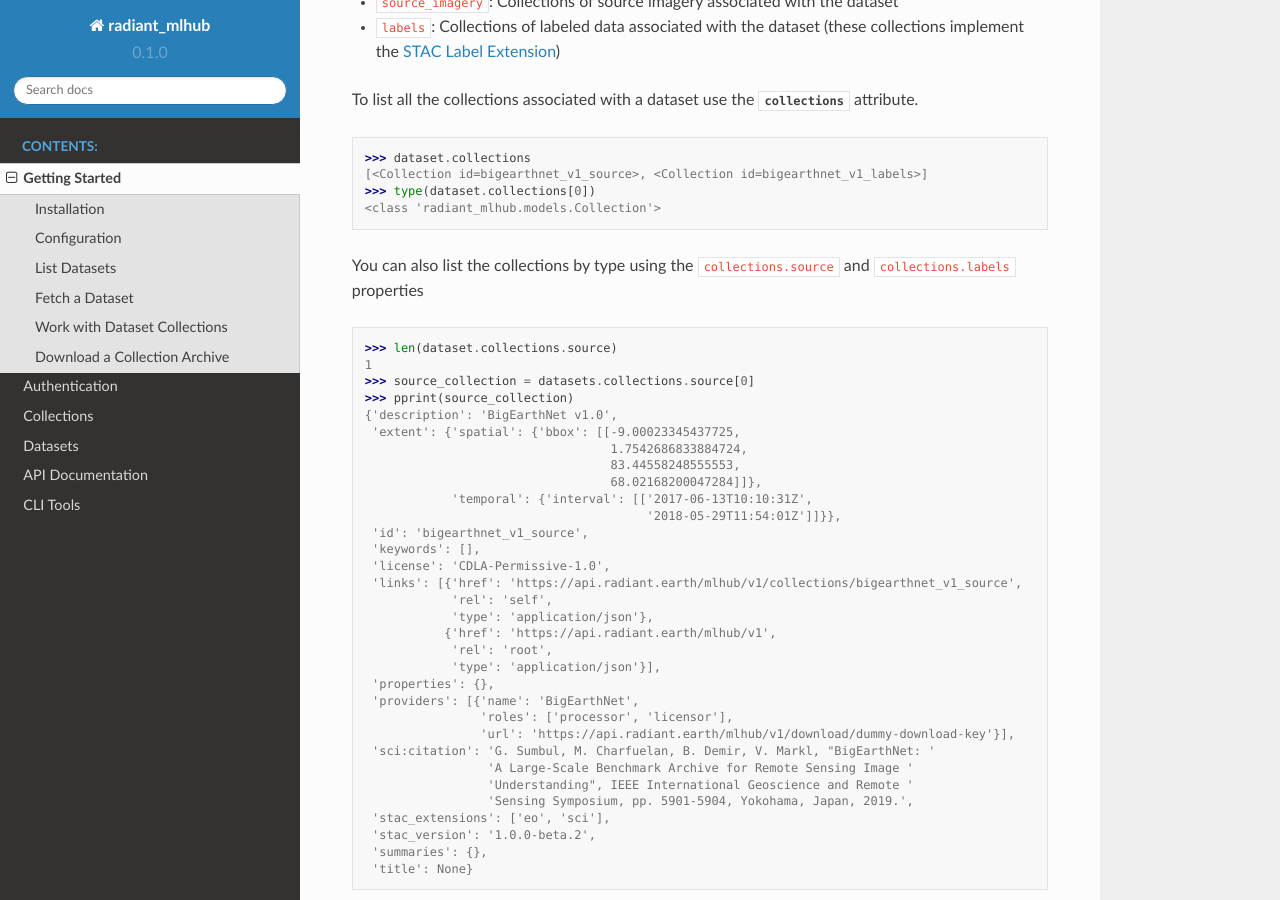
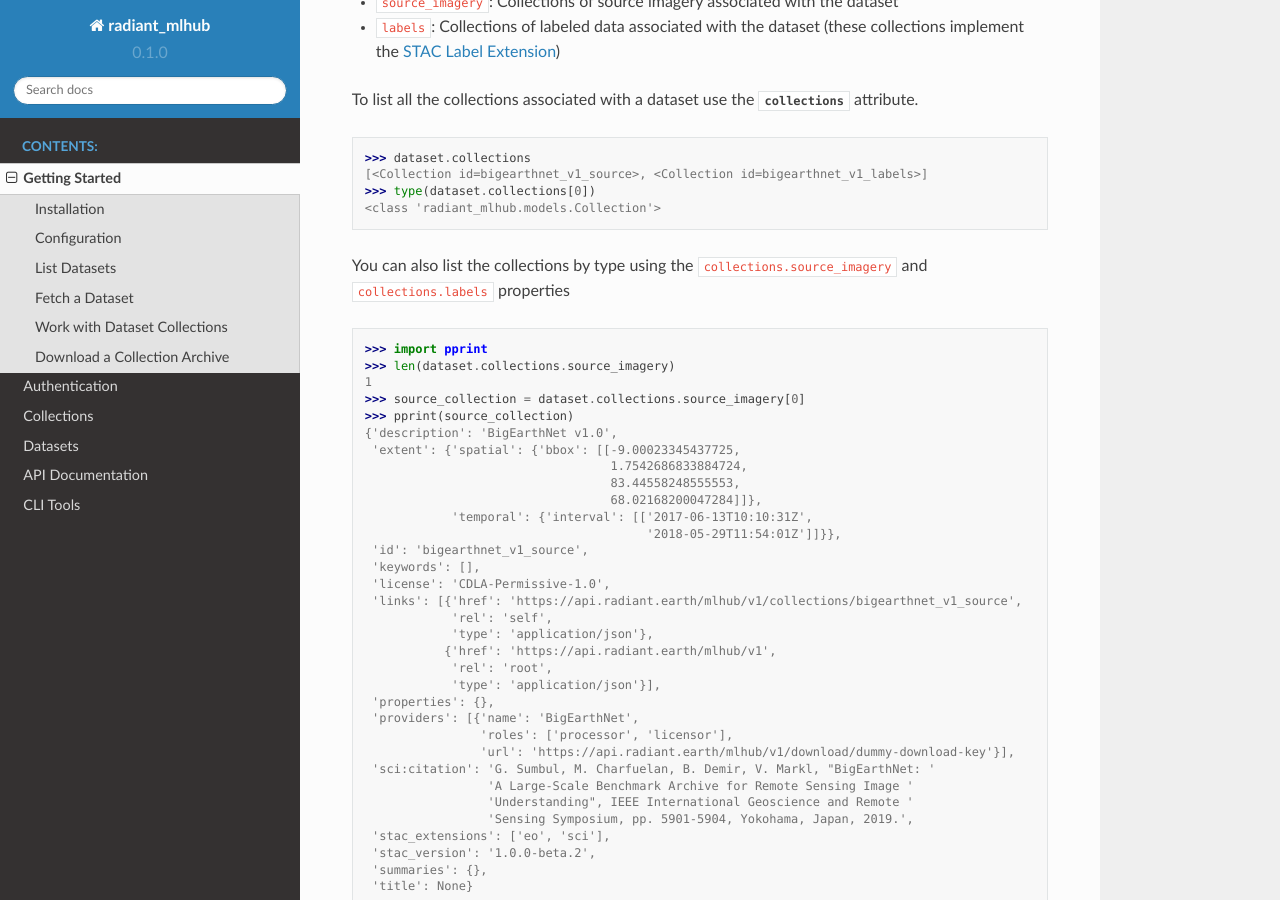
Before and after one commit to radiantearth/radiant-mlhub, a Sphinx documentation site: the page built from docs/source/getting_started.rst, in a window 1280 px wide and 900 px high, scrolled down 1345 px. Built offline with Sphinx 7.4.7 and the Read the Docs theme 2.0.0, drawn with Linux system fonts in a browser that asks for light colours.

Commit message:
source -> source_imagery in Getting Started docs

```diff
--- a/docs/source/getting_started.rst
+++ b/docs/source/getting_started.rst
@@ -73,13 +73,14 @@ To list all the collections associated with a dataset use the :attr:`~radiant_ml
     >>> type(dataset.collections[0])
     <class 'radiant_mlhub.models.Collection'>
 
-You can also list the collections by type using the ``collections.source`` and ``collections.labels`` properties
+You can also list the collections by type using the ``collections.source_imagery`` and ``collections.labels`` properties
 
 .. code-block:: python
 
-    >>> len(dataset.collections.source)
+    >>> import pprint
+    >>> len(dataset.collections.source_imagery)
     1
-    >>> source_collection = datasets.collections.source[0]
+    >>> source_collection = dataset.collections.source_imagery[0]
     >>> pprint(source_collection)
     {'description': 'BigEarthNet v1.0',
      'extent': {'spatial': {'bbox': [[-9.00023345437725,
```
